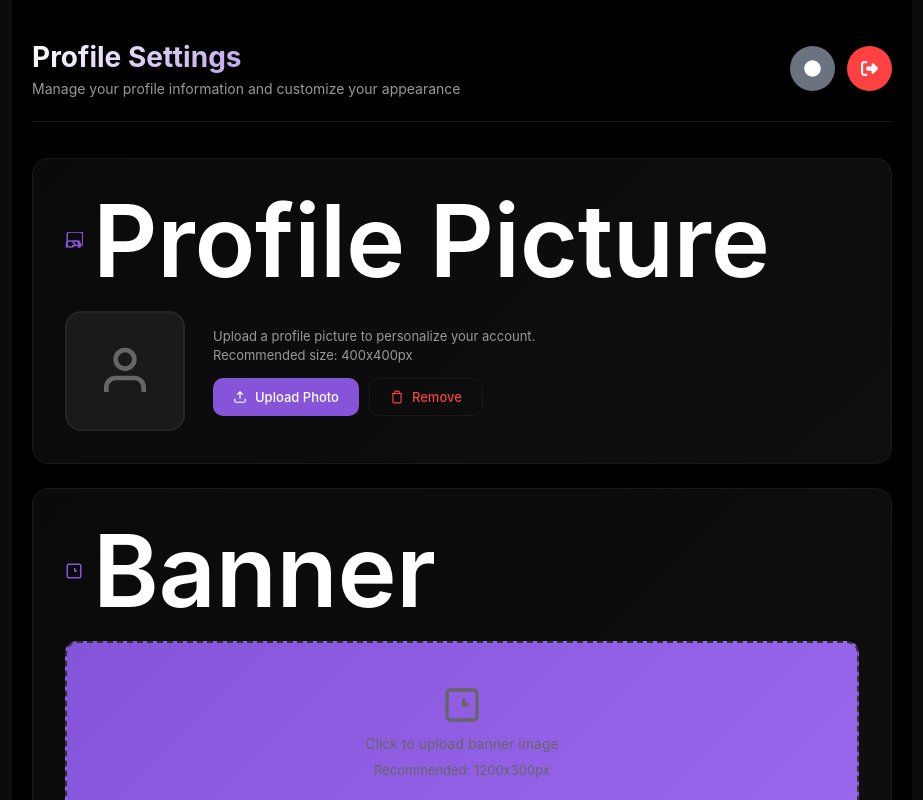
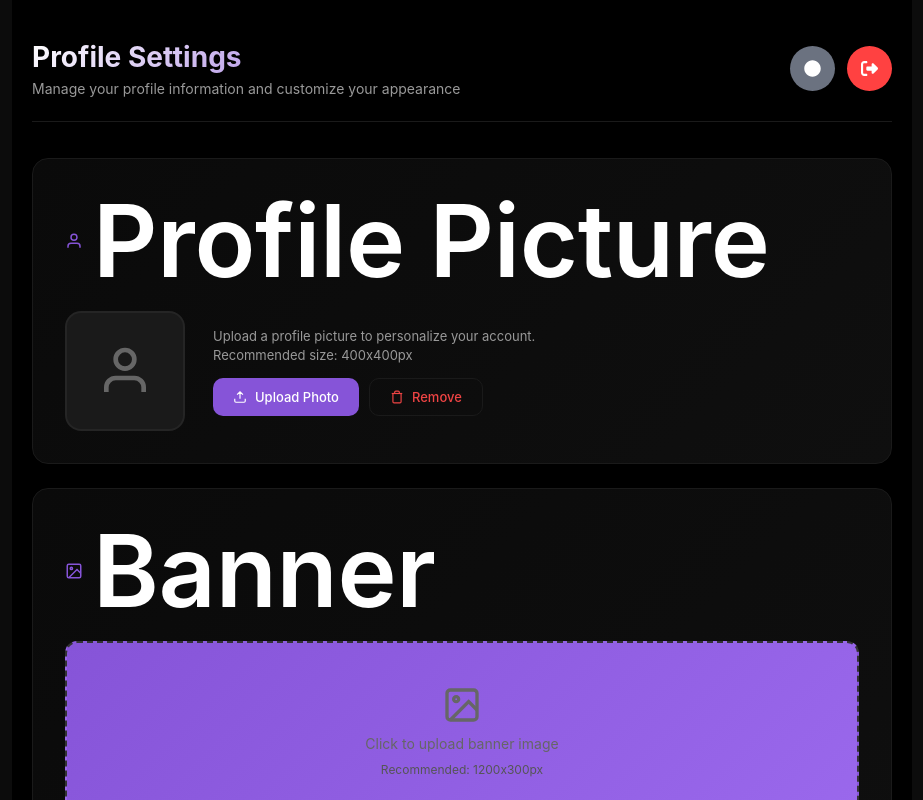
Before and after one commit to VibeSlayer-code/exun-prelims-core, a React (Vite) app: page /profile-settings in a window 1280 px wide. Shown: the whole page, without its empty margins (178-1101 px from the left). Built offline with nearby package versions, Linux system fonts and the light colour scheme.

Commit message:
Update ProfileSettings.jsx

```diff
--- a/src/pages/ProfileSettings.jsx
+++ b/src/pages/ProfileSettings.jsx
@@ -98,7 +98,7 @@ function ProfileSettings() {
     const btn = e.currentTarget;
     btn.disabled = true;
     const originalContent = btn.innerHTML;
-    btn.innerHTML = `<svg width="16" height="16" viewBox="0 0 24 24" fill="none" stroke="currentColor" strokeWidth="2"><polyline points="20 6 9 17 4 12"/></svg> Saved!`;
+    btn.innerHTML = `<svg width="16" height="16" viewBox="0 0 24 24" fill="none" stroke="currentColor" stroke-width="2"><polyline points="20 6 9 17 4 12"/></svg> Saved!`;
     btn.style.backgroundColor = "#10b981";
     setTimeout(() => {
       btn.innerHTML = originalContent;
@@ -108,14 +108,14 @@ function ProfileSettings() {
   };
 
   const resetForm = () => {
-    if (confirm("Are you sure you want to reset all changes?")) {
+    if (window.confirm("Are you sure you want to reset all changes?")) {
       localStorage.removeItem("profileData");
       window.location.reload();
     }
   };
 
   const logout = () => {
-    if (confirm("Are you sure you want to log out?")) {
+    if (window.confirm("Are you sure you want to log out?")) {
       localStorage.clear();
       navigate("/");
     }
@@ -171,17 +171,17 @@ function ProfileSettings() {
           </button>
         </div>
       </div>
+
       <div className="settings-section">
         <div className="section-title">
           <svg
-            width="22"
-            height="22"
             viewBox="0 0 24 24"
             fill="none"
             stroke="currentColor"
             strokeWidth="2"
           >
-            <path d="M18 21v-6a3 3 0 0 0-3-3H5a3 3 0 0 0-3 3v6m18 0v-6a3 3 0 0 0-3-3h-3.3a3 3 0 0 0-2.7 1.7L14.7 18m2.6 0h3.3a3 3 0 0 0 3-3V3a3 3 0 0 0-3-3H6a3 3 0 0 0-3 3v14a3 3 0 0 0 3 3h3.3a3 3 0 0 0 2.7-1.7L9.3 18m2.6 0H18" />
+            <path d="M20 21v-2a4 4 0 0 0-4-4H8a4 4 0 0 0-4 4v2"></path>
+            <circle cx="12" cy="7" r="4"></circle>
           </svg>
           Profile Picture
         </div>
@@ -226,8 +226,6 @@ function ProfileSettings() {
                 }
               >
                 <svg
-                  width="16"
-                  height="16"
                   viewBox="0 0 24 24"
                   fill="none"
                   stroke="currentColor"
@@ -242,8 +240,6 @@ function ProfileSettings() {
                 onClick={removeProfilePic}
               >
                 <svg
-                  width="16"
-                  height="16"
                   viewBox="0 0 24 24"
                   fill="none"
                   stroke="currentColor"
@@ -258,18 +254,18 @@ function ProfileSettings() {
           </div>
         </div>
       </div>
+
       <div className="settings-section">
         <div className="section-title">
           <svg
-            width="22"
-            height="22"
             viewBox="0 0 24 24"
             fill="none"
             stroke="currentColor"
             strokeWidth="2"
           >
             <rect x="3" y="3" width="18" height="18" rx="2" ry="2"></rect>
-            <polyline points="13 8 13 12 16 12"></polyline>
+            <circle cx="8.5" cy="8.5" r="1.5"></circle>
+            <polyline points="21 15 16 10 5 21"></polyline>
           </svg>
           Banner
         </div>
@@ -288,28 +284,18 @@ function ProfileSettings() {
           {!profileData.banner && (
             <div className="banner-placeholder">
               <svg
-                width="48"
-                height="48"
                 viewBox="0 0 24 24"
                 fill="none"
                 stroke="currentColor"
                 strokeWidth="2"
               >
                 <rect x="3" y="3" width="18" height="18" rx="2" ry="2"></rect>
-                <polyline points="13 8 13 12 16 12"></polyline>
+                <circle cx="8.5" cy="8.5" r="1.5"></circle>
+                <polyline points="21 15 16 10 5 21"></polyline>
               </svg>
               <span>Click to upload banner image</span>
-              <span style={{ fontSize: "13px", color: "#666" }}>
-                Recommended: 1200x300px
-              </span>
+              <span>Recommended: 1200x300px</span>
             </div>
-          )}
-          {profileData.banner && (
-            <img
-              src={profileData.banner}
-              className="banner-preview"
-              alt="Banner"
-            />
           )}
         </div>
         <div className="settings-form-group">
@@ -335,19 +321,18 @@ function ProfileSettings() {
           </div>
         </div>
       </div>
+
       <div className="settings-section">
         <div className="section-title">
           <svg
-            width="22"
-            height="22"
             viewBox="0 0 24 24"
             fill="none"
             stroke="currentColor"
             strokeWidth="2"
           >
             <circle cx="12" cy="12" r="10"></circle>
-            <line x1="15" y1="9" x2="9" y2="9"></line>
-            <line x1="9" y1="15" x2="15" y2="15"></line>
+            <line x1="2" y1="12" x2="22" y2="12"></line>
+            <path d="M12 2a15.3 15.3 0 0 1 4 10 15.3 15.3 0 0 1-4 10 15.3 15.3 0 0 1-4-10 15.3 15.3 0 0 1 4-10z"></path>
           </svg>
           Basic Information
         </div>
@@ -400,11 +385,10 @@ function ProfileSettings() {
           ></textarea>
         </div>
       </div>
+
       <div className="settings-section">
         <div className="section-title">
           <svg
-            width="22"
-            height="22"
             viewBox="0 0 24 24"
             fill="none"
             stroke="currentColor"
@@ -423,8 +407,6 @@ function ProfileSettings() {
                 <span>{skill}</span>
                 <button onClick={() => removeSkill(skill)}>
                   <svg
-                    width="16"
-                    height="16"
                     viewBox="0 0 24 24"
                     fill="none"
                     stroke="currentColor"
@@ -446,11 +428,10 @@ function ProfileSettings() {
           </div>
         </div>
       </div>
+
       <div className="settings-save-section">
         <button className="settings-btn btn-secondary" onClick={resetForm}>
           <svg
-            width="16"
-            height="16"
             viewBox="0 0 24 24"
             fill="none"
             stroke="currentColor"
@@ -463,8 +444,6 @@ function ProfileSettings() {
         </button>
         <button className="settings-btn btn-primary" onClick={saveProfile}>
           <svg
-            width="16"
-            height="16"
             viewBox="0 0 24 24"
             fill="none"
             stroke="currentColor"
```
